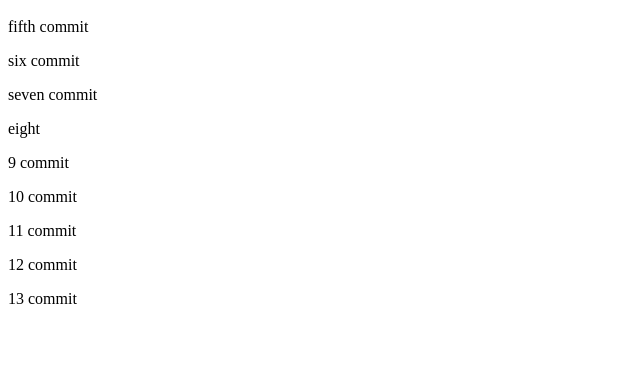
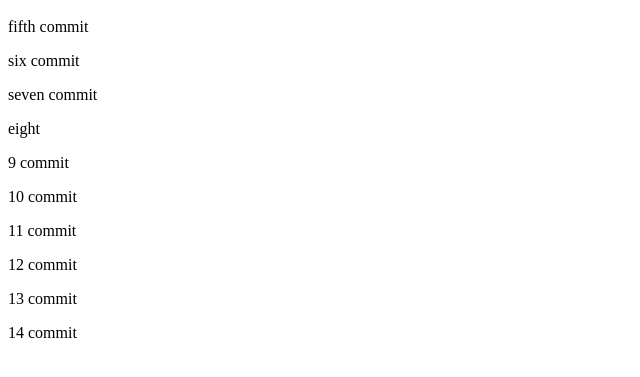
Before and after one commit to sandara-cpu/Urbanozo-second-semester, a plain HTML site: page index.html in a window 1280 px wide. Shown: the part 369-746 px from the top of the page, without its empty margins (0-640 px from the left). Drawn offline with Linux system fonts and the light colour scheme.

Commit message:
14 commit

```diff
--- a/index.html
+++ b/index.html
@@ -46,3 +46,6 @@
 <p>
     13 commit
 </p>
+<p>
+    14 commit
+</p>
```
